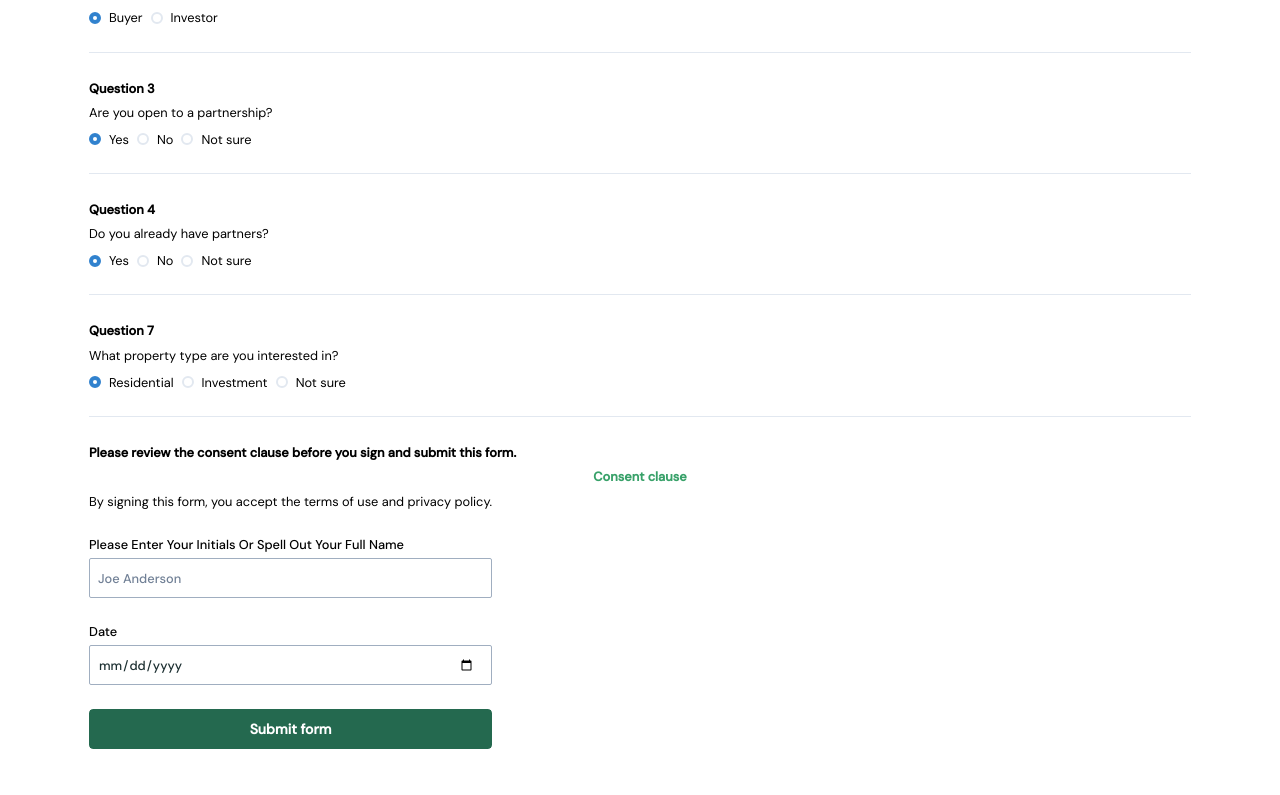
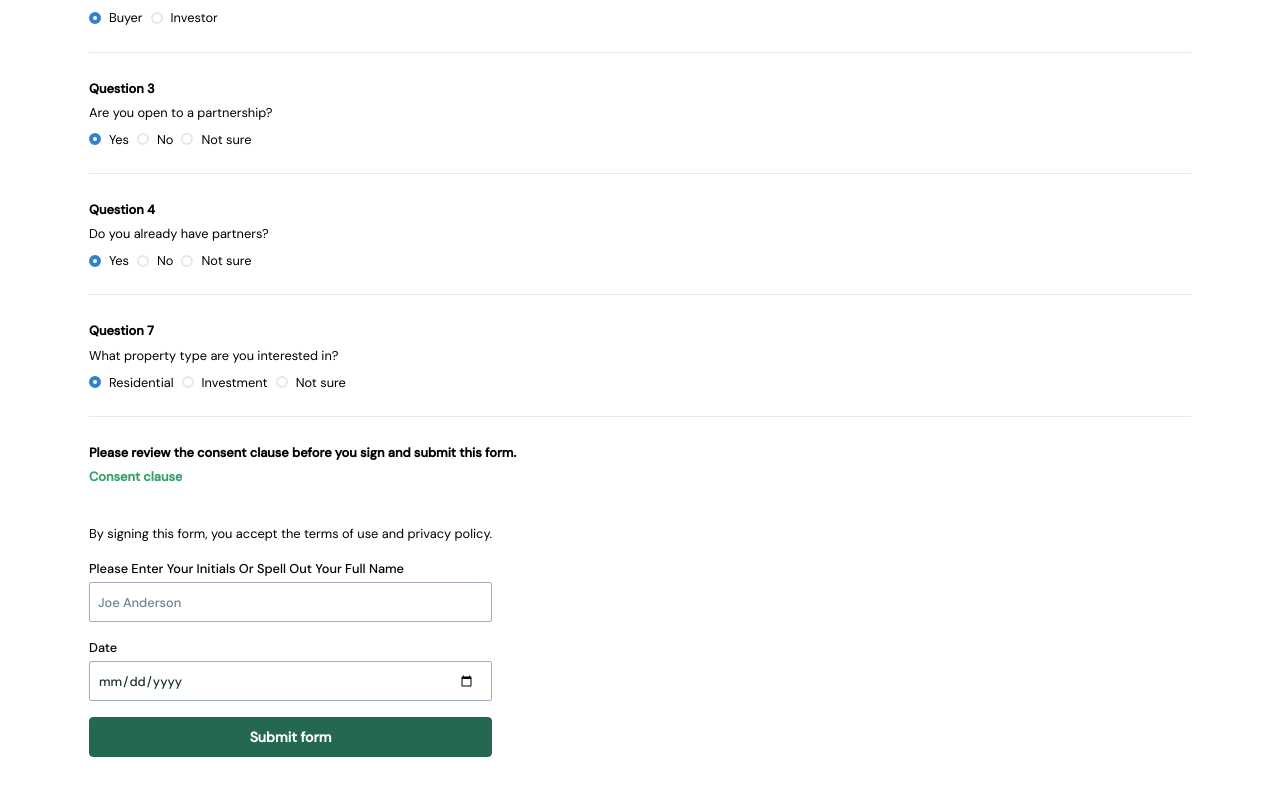
Before and after one commit to OkoloJohnbosco/merge2own.dashboard.co, a React (Vite) app: page /onboarding in a window 1280 px wide. Shown: the part 281-1076 px from the top of the page. Built offline with nearby package versions, Linux system fonts and the light colour scheme.

Commit message:
fix: fixes

```diff
--- a/src/modules/onbaord/index.tsx
+++ b/src/modules/onbaord/index.tsx
@@ -74,17 +74,22 @@ function OnboardingPage() {
             </RadioGroup>
           </Stack>
 
-          <Stack>
+          <Stack spacing={10}>
             <Stack>
               <Heading fontSize="sm">
                 Please review the consent clause before you sign and submit this
                 form.
               </Heading>
-              <Button variant="link" size="sm" colorScheme="green">
+              <Button
+                w="fit-content"
+                variant="link"
+                size="sm"
+                colorScheme="green"
+              >
                 Consent clause
               </Button>
             </Stack>
-            <Stack w="fit-content" spacing={6}>
+            <Stack w="fit-content" spacing={4}>
               <Text>
                 By signing this form, you accept the terms of use and privacy
                 policy.
```
